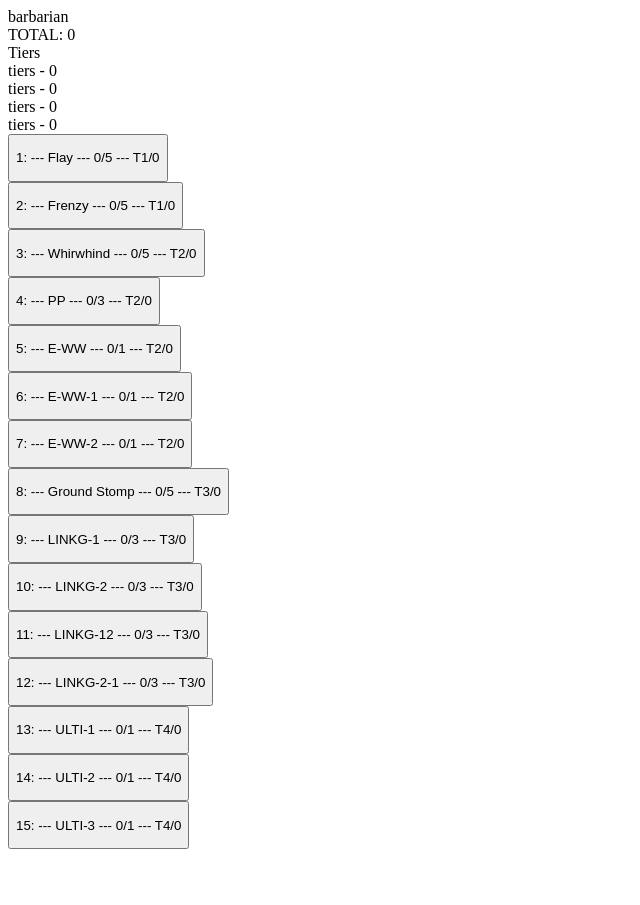
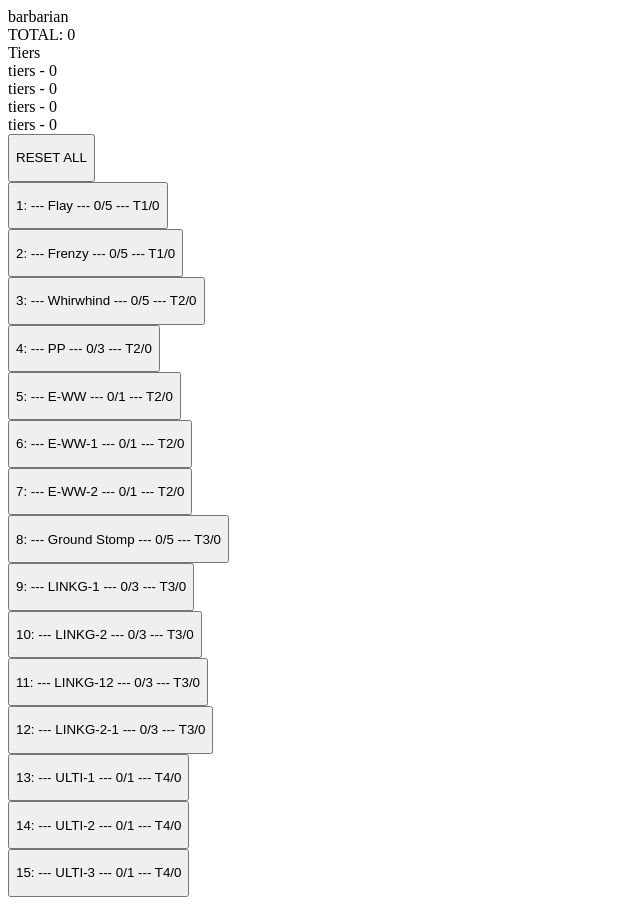
Before and after one commit to inudax/dag-test-1, a React (Create React App) app: page / in a window 1280 px wide. Shown: the whole page, without its empty margins (0-640 px from the left). Before the commit the page ends 857 px from the top, so only its background shows below. Built offline with nearby package versions, Linux system fonts and the light colour scheme.

Commit message:
Add reset all button

```diff
--- a/src/Dag.js
+++ b/src/Dag.js
@@ -17,13 +17,13 @@ function Dag() {
 
     const total = StateStore((state) => state.total);
 
+    const increase = StateStore((state) => state.increase);
+
     const remove = StateStore((state) => state.remove);
-
-    const increase = StateStore((state) => state.increase);
 
     const decrease = StateStore((state) => state.decrease);
 
-    const addTotal = StateStore((state) => state.addTotal);
+
 
 
 
--- a/src/SkillButton.js
+++ b/src/SkillButton.js
@@ -104,8 +104,15 @@ function SkillButton({key, d4class, skill, total, increase, decrease, tiersArray
       }
     }
 
-  }, [count, skill.available]);
+    }, [count, skill.available]);
 
+
+
+    useEffect(() => {
+      if (total === 0) {
+          setCount(0);
+      }
+  }, [total]);
 
 
 
--- a/src/SkillTreeContainer.js
+++ b/src/SkillTreeContainer.js
@@ -2,12 +2,18 @@ import React from 'react'
 import SkillButton from './SkillButton'
 
 import { memo, useState, useEffect } from "react"
+
+import StateStore from "./StateStore";
+
 
 
 
 function SkillTreeContainer({d4class,skills,lines, total, increase, decrease}) {
 
     const [tiers, setTiers] = useState('');
+
+
+
 
     useEffect(() => {
         if (total === 0) {
@@ -33,7 +39,13 @@ function SkillTreeContainer({d4class,skills,lines, total, increase, decrease}) {
     }
 
 
+    const remove = StateStore((state) => state.remove);
+
     return (
+
+
+
+
     <div className="SkillTreeContainer">
         <div>{d4class}</div>
 
@@ -49,6 +61,13 @@ function SkillTreeContainer({d4class,skills,lines, total, increase, decrease}) {
         {tiersArray.map((value) => {
             return <div>tiers - {value}</div>
         })}
+
+
+        <button
+ onClick={() => { remove() }}
+          ><p>RESET ALL</p>
+      </button>
+
 
 
         {skills.map((value) => {
```
